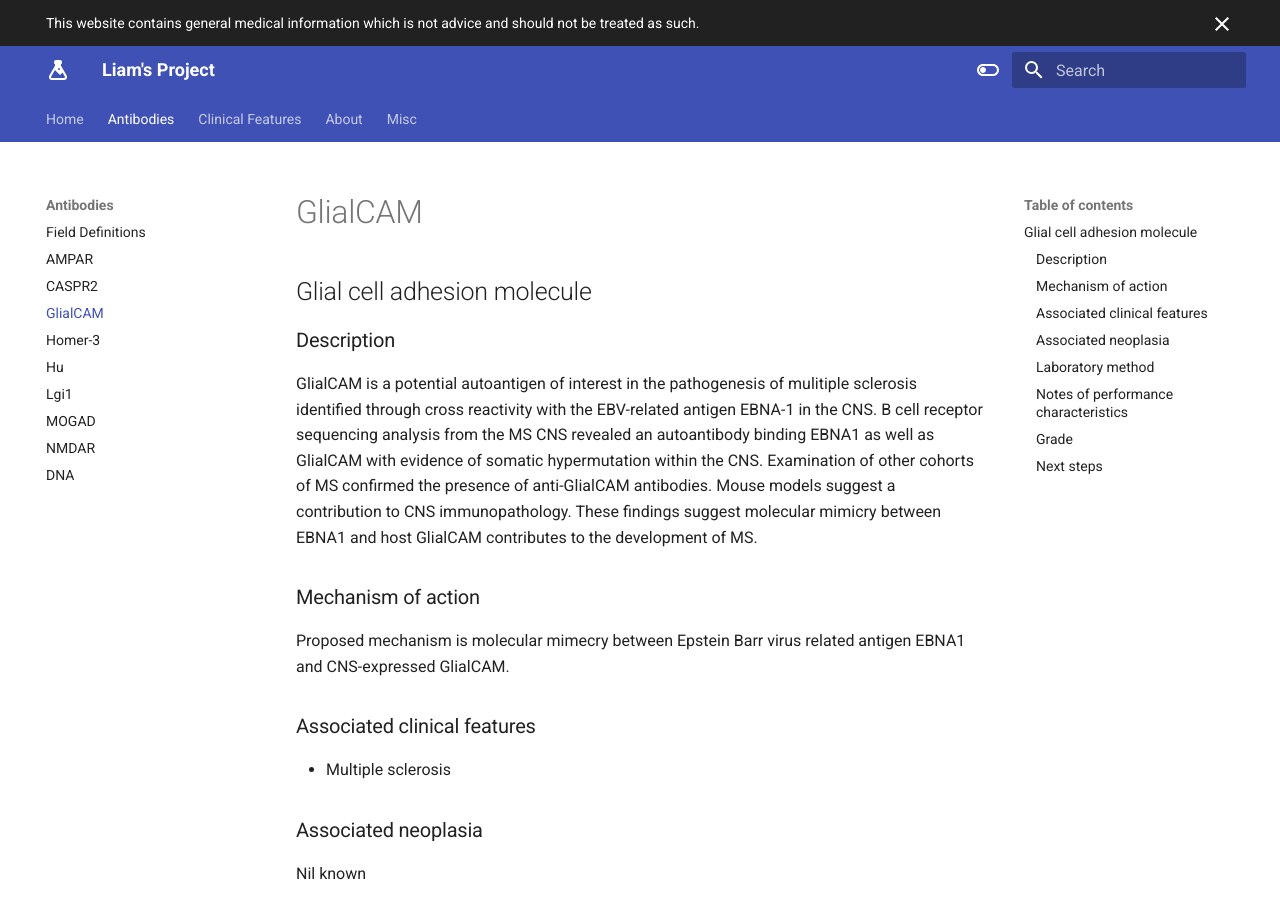
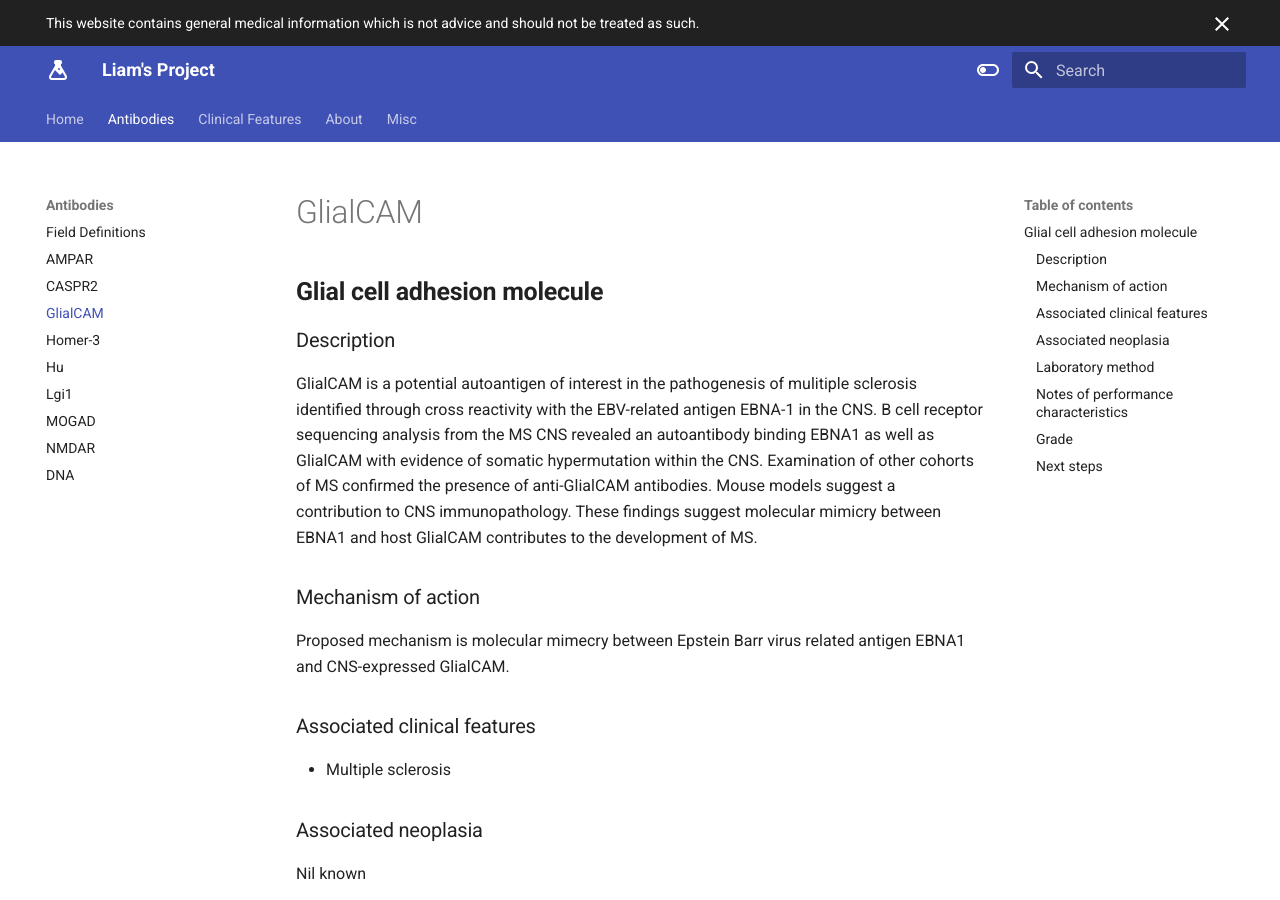
Before and after one commit to monchee/liamsproject, an MkDocs documentation site: the page built from docs/antibodies/glialcam.md, in a window 1280 px wide and 900 px high. Built offline with MkDocs 1.6.1 and Material for MkDocs 9.7.7, drawn with Linux system fonts in a browser that asks for light colours; plug-ins that fetch from the network failed and are left out.

```diff
--- a/docs/antibodies/glialcam.md
+++ b/docs/antibodies/glialcam.md
@@ -7,7 +9,7 @@ tags:
 
 # GlialCAM
 
-## Glial cell adhesion molecule
+## **Glial cell adhesion molecule**
 
 ### Description
 GlialCAM is a potential autoantigen of interest in the pathogenesis of mulitiple sclerosis identified through cross reactivity with the EBV-related antigen EBNA-1 in the CNS. B cell receptor sequencing analysis from the MS CNS revealed an autoantibody binding  EBNA1 as well as GlialCAM with evidence of somatic hypermutation within the CNS. Examination of other cohorts of MS confirmed the presence of anti-GlialCAM antibodies. Mouse models suggest a contribution to CNS immunopathology. These findings suggest molecular mimicry between EBNA1 and host GlialCAM contributes to the development of MS.
```
Also changed, not shown: other parts of docs/antibodies/glialcam.md (+2 -0 lines).
